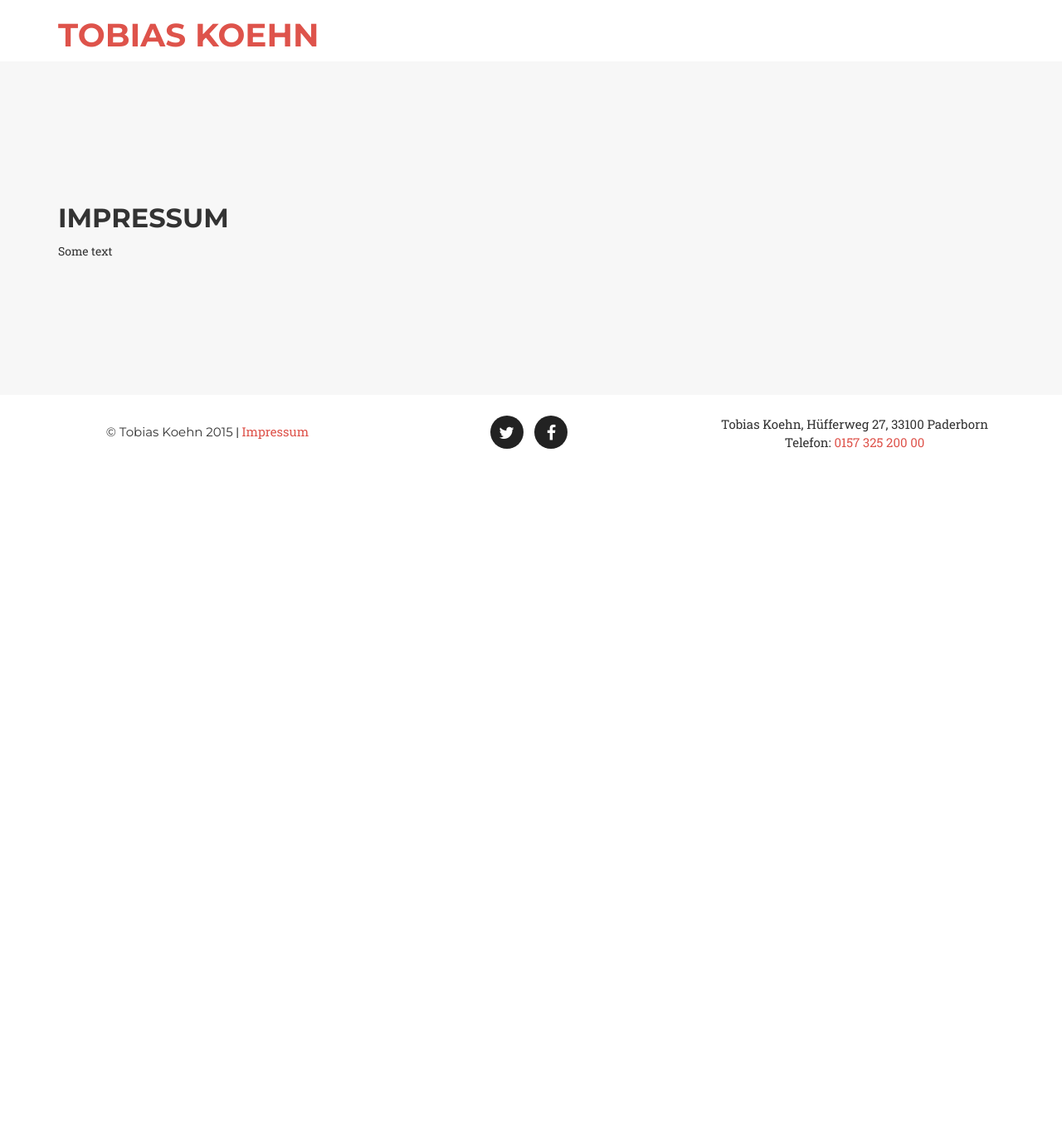
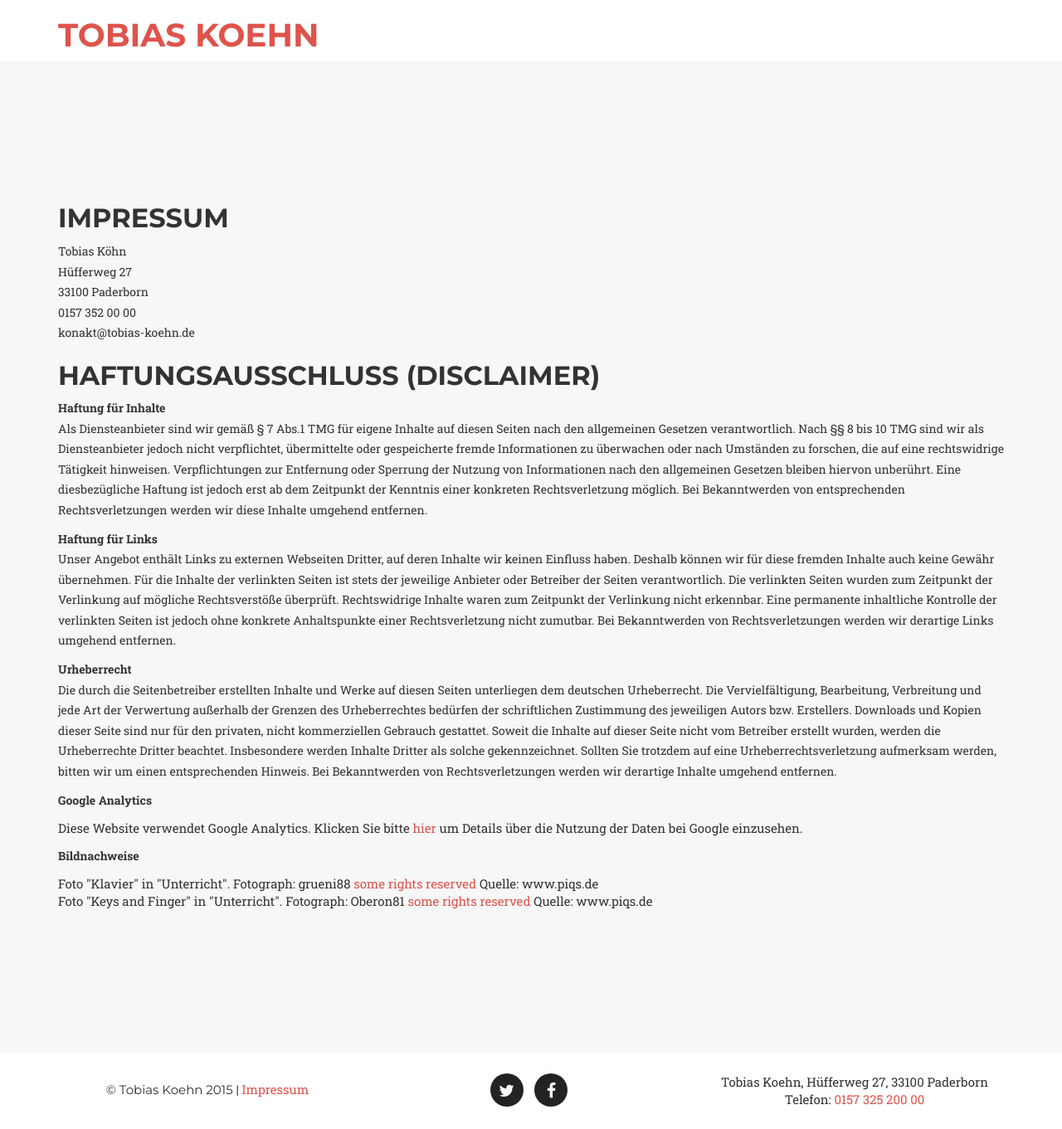
Before and after one commit to ToKoehn/tokoehn.github.io, a Jekyll site: the page built from impressum.html, in a window 1280 px wide. Shown: the whole page at 83% size. Built offline with Jekyll 4.4.1, drawn with Linux system fonts in a browser that asks for light colours; some web fonts are replaced; before the commit the page ends 900 px from its top, so only the background shows below that.

Commit message:
Impressum angepasst

```diff
--- a/impressum.html
+++ b/impressum.html
@@ -4,4 +4,27 @@ layout: default
 
 <h2>Impressum</h2>
 
-<p>Some text</p>
+<p>Tobias Köhn <br> Hüfferweg 27 <br> 33100 Paderborn <br> 0157 352 00 00 <br> konakt@tobias-koehn.de</p>
+
+
+<h2>Haftungsausschluss (Disclaimer) </h2>
+<p> <strong>Haftung für Inhalte</strong> <br>
+    Als Diensteanbieter sind wir gemäß § 7 Abs.1 TMG für eigene Inhalte auf diesen Seiten nach den allgemeinen Gesetzen verantwortlich. Nach §§ 8 bis 10 TMG sind wir als Diensteanbieter jedoch nicht verpflichtet, übermittelte oder gespeicherte fremde Informationen zu überwachen oder nach Umständen zu forschen, die auf eine rechtswidrige Tätigkeit hinweisen. Verpflichtungen zur Entfernung oder Sperrung der Nutzung von Informationen nach den allgemeinen Gesetzen bleiben hiervon unberührt. Eine diesbezügliche Haftung ist jedoch erst ab dem Zeitpunkt der Kenntnis einer konkreten Rechtsverletzung möglich. Bei Bekanntwerden von entsprechenden Rechtsverletzungen werden wir diese Inhalte umgehend entfernen. <br> </p>
+<p><strong> Haftung für Links</strong> <br>
+    Unser Angebot enthält Links zu externen Webseiten Dritter, auf deren Inhalte wir keinen Einfluss haben. Deshalb können wir für diese fremden Inhalte auch keine Gewähr übernehmen. Für die Inhalte der verlinkten Seiten ist stets der jeweilige Anbieter oder Betreiber der Seiten verantwortlich. Die verlinkten Seiten wurden zum Zeitpunkt der Verlinkung auf mögliche Rechtsverstöße überprüft. Rechtswidrige Inhalte waren zum Zeitpunkt der Verlinkung nicht erkennbar. Eine permanente inhaltliche Kontrolle der verlinkten Seiten ist jedoch ohne konkrete Anhaltspunkte einer Rechtsverletzung nicht zumutbar. Bei Bekanntwerden von Rechtsverletzungen werden wir derartige Links umgehend entfernen. <br> </p>
+<p><strong>Urheberrecht</strong> <br>
+Die durch die Seitenbetreiber erstellten Inhalte und Werke auf diesen Seiten unterliegen dem deutschen Urheberrecht. Die Vervielfältigung, Bearbeitung, Verbreitung und jede Art der Verwertung außerhalb der Grenzen des Urheberrechtes bedürfen der schriftlichen Zustimmung des jeweiligen Autors bzw. Erstellers. Downloads und Kopien dieser Seite sind nur für den privaten, nicht kommerziellen Gebrauch gestattet. Soweit die Inhalte auf dieser Seite nicht vom Betreiber erstellt wurden, werden die Urheberrechte Dritter beachtet. Insbesondere werden Inhalte Dritter als solche gekennzeichnet. Sollten Sie trotzdem auf eine Urheberrechtsverletzung aufmerksam werden, bitten wir um einen entsprechenden Hinweis. Bei Bekanntwerden von Rechtsverletzungen werden wir derartige Inhalte umgehend entfernen. <br>
+<p><strong>Google Analytics</strong> <br> </p>
+    Diese Website verwendet Google Analytics. Klicken Sie bitte <a href="https://support.google.com/analytics/answer/6004245?hl=de"> hier </a> um Details über die Nutzung der Daten bei Google einzusehen. </p>
+
+
+
+
+<p> </p>
+
+<p><strong> Bildnachweise</strong></p>
+Foto "Klavier" in "Unterricht". Fotograph: grueni88  <a href="http://creativecommons.org/licenses/by/2.0/de/deed.de"> some rights reserved </a> Quelle: www.piqs.de <br>
+Foto "Keys and Finger" in "Unterricht". Fotograph: Oberon81 <a href="http://creativecommons.org/licenses/by/2.0/de/deed.de"> some rights reserved </a> Quelle: www.piqs.de
+
+
+<h2></h2>
```
